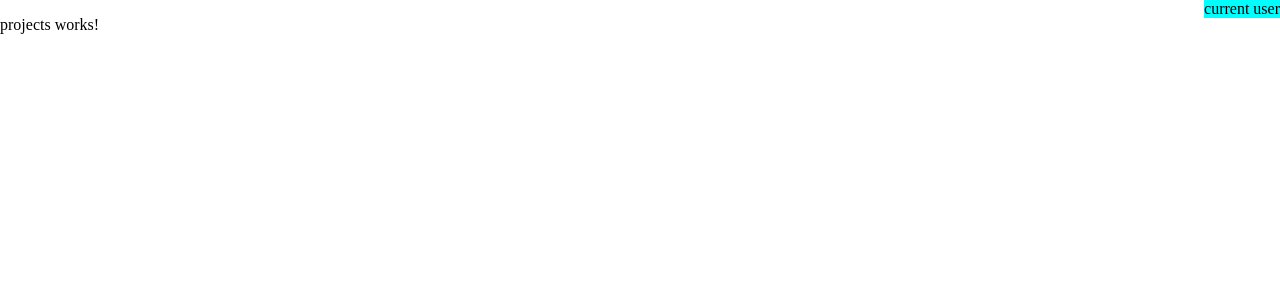
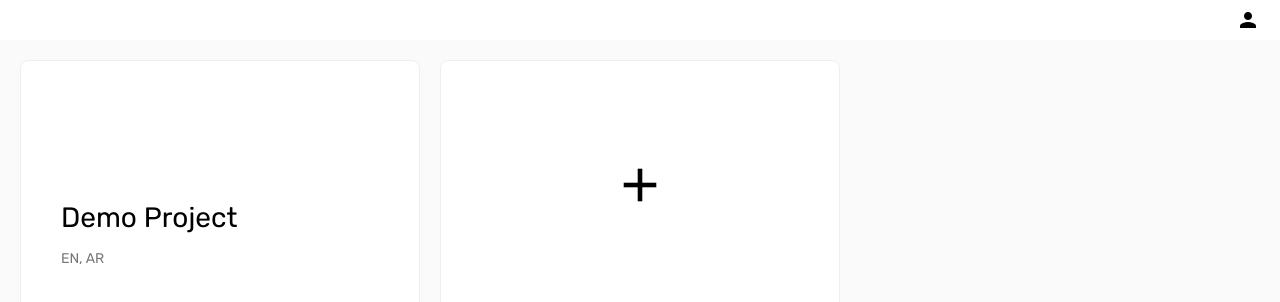
Before and after one commit to alexanderius/l10n, an Angular app: page /teams/1/projects in a window 1280 px wide. Shown: the top 302 px of the page. Built offline with nearby package versions, Linux system fonts and the light colour scheme.

Commit message:
Updated UI

```diff
--- a/src/app/app.routes.ts
+++ b/src/app/app.routes.ts
@@ -11,7 +11,6 @@ export const routes: Routes = [
     children: [
       { path: 'projects', component: ProjectsComponent },
       { path: 'projects/:projectId', component: ProjectComponent },
-      { path: 'projects', redirectTo: 'teams/:teamId/projects/default/', pathMatch: 'full' }
     ]
   },
   { path: '**', redirectTo: 'teams/default/projects/default/', pathMatch: 'full' },
--- a/src/app/team/project/project.component.html
+++ b/src/app/team/project/project.component.html
@@ -1,5 +1,5 @@
 <header>
-  <div class="page-title">Project name</div>
+  <div class="page-title">Demo Project</div>
 </header>
 <main>
   <div class="matrix-wrapper">
--- a/src/app/team/project/project.component.scss
+++ b/src/app/team/project/project.component.scss
@@ -1,13 +1,15 @@
-$header-height: 40px;
-$row-height-default: 40px;
+@import "../../../styles/settings";
+
+$header-height: $project-header-height;
+$row-height-default: $project-header-height;
 
 header {
   display: flex;
   align-items: center;
-  max-height: 40px;
-  height: 40px;
+  max-height: $header-height;
+  height: $header-height;
   margin: 0;
-  background-color: aqua;
+  padding: 0 20px;
 }
 
 main {
--- a/src/app/team/projects/projects.component.html
+++ b/src/app/team/projects/projects.component.html
@@ -1 +1,16 @@
-<p>projects works!</p>
+<main>
+  <ul class="projects">
+    <li>
+      <a class="tile project" routerLink="/teams/default/projects/default/">
+        <div class="title">Demo Project</div>
+        <div class="locales">EN, AR</div>
+        <!-- <div class="meta">Updated: 18 Dec 2024</div> -->
+      </a>
+    </li>
+    <li>
+      <a class="tile new" routerLink="/teams/default/projects/default/">
+        <span class="material-icons">add</span>
+      </a>
+    </li>
+  </ul>
+</main>
--- a/src/app/team/projects/projects.component.scss
+++ b/src/app/team/projects/projects.component.scss
@@ -0,0 +1,67 @@
+@import "../../../styles/settings";
+
+main {
+  margin-top: $project-header-height;
+  padding: 20px;
+}
+
+.projects {
+  list-style: none;
+  padding: 0;
+  margin: 0;
+  display: flex;
+  gap: 20px;
+
+  li {
+    display: flex;
+    border-radius: $border-radius-default;
+    border: solid 1px $border-color-default;
+    width: 400px;
+
+    height: 250px;
+    background-color: #fff;
+    box-shadow: none;
+    transition: box-shadow 0.3s ease-in-out;
+    cursor: pointer;
+    position: relative;
+    align-items: flex-end;
+
+    &:hover {
+      box-shadow: rgba(100, 100, 111, 0.2) 0px 7px 29px 0px;
+      transition: box-shadow 0.3s ease-in-out;
+    }
+
+    a.tile {
+      width: 100%;
+      height: 100%;
+      padding: 40px;
+      color: #000;
+      text-decoration: none;
+      display: inline-flex;
+      flex-direction: column;
+    }
+
+    a.project {
+      justify-content: end;
+      .title {
+        font-size: 2em;
+        line-height: 2.1em;
+      }
+      .meta,
+      .locales {
+        font-size: 1em;
+        line-height: 1.5em;
+        color: #777;
+      }
+
+    }
+
+    a.new {
+      align-items: center;
+      justify-content: center;
+      .material-icons {
+        font-size: 4em;
+      }
+    }
+  }
+}
--- a/src/app/team/projects/projects.component.ts
+++ b/src/app/team/projects/projects.component.ts
@@ -1,7 +1,8 @@
 import { Component } from '@angular/core';
+import { RouterLink, RouterLinkActive, RouterOutlet } from '@angular/router';
 
 @Component({
-  imports: [],
+  imports: [RouterLink],
   templateUrl: './projects.component.html',
   styleUrls: ['./projects.component.scss'],
   standalone: true
--- a/src/app/team/team.component.html
+++ b/src/app/team/team.component.html
@@ -2,5 +2,5 @@
   <router-outlet></router-outlet>
 </div>
 <div class="team-user">
-  <span>current user</span>
+  <span class="material-icons">person</span>
 </div>
--- a/src/app/team/team.component.scss
+++ b/src/app/team/team.component.scss
@@ -1,10 +1,20 @@
+@import "../../styles/settings";
+
+.team-content {
+  background-color: $background-light-grey;
+  height: calc(100vh - $project-header-height);
+}
+
 .team-user {
-  background-color: aqua;
   position: absolute;
   display: flex;
   width: fit-content;
   flex-direction: row;
   justify-self: flex-end;
+  justify-content: center;
+  align-items: center;
+  padding: 5px 20px;
   top: 0;
   right: 0;
+  height: $project-header-height;
 }
--- a/src/index.html
+++ b/src/index.html
@@ -6,6 +6,10 @@
   <base href="/">
   <meta name="viewport" content="width=device-width, initial-scale=1">
   <link rel="icon" type="image/x-icon" href="favicon.ico">
+  <link rel="preconnect" href="https://fonts.googleapis.com">
+  <link rel="preconnect" href="https://fonts.gstatic.com" crossorigin>
+  <link href="https://fonts.googleapis.com/css2?family=Rubik:wght@300;400;500;600;700&display=swap" rel="stylesheet">
+  <link href="https://fonts.googleapis.com/icon?family=Material+Icons" rel="stylesheet">
 </head>
 <body>
   <app-root></app-root>
--- a/src/styles.scss
+++ b/src/styles.scss
@@ -1,3 +1,6 @@
+@import "./styles/settings";
+@import "./styles/typography";
+
 * {
   box-sizing: border-box;
 }
--- /dev/null
+++ b/src/styles/_settings.scss
@@ -0,0 +1,4 @@
+$project-header-height: 40px;
+$border-radius-default: 8px;
+$border-color-default: #eee;
+$background-light-grey: #fafafa;
--- /dev/null
+++ b/src/styles/_typography.scss
@@ -0,0 +1,3 @@
+@import "settings";
+
+body { margin: 0; font-family: Rubik, "Helvetica Neue", sans-serif; font-size: 14px; }
```
